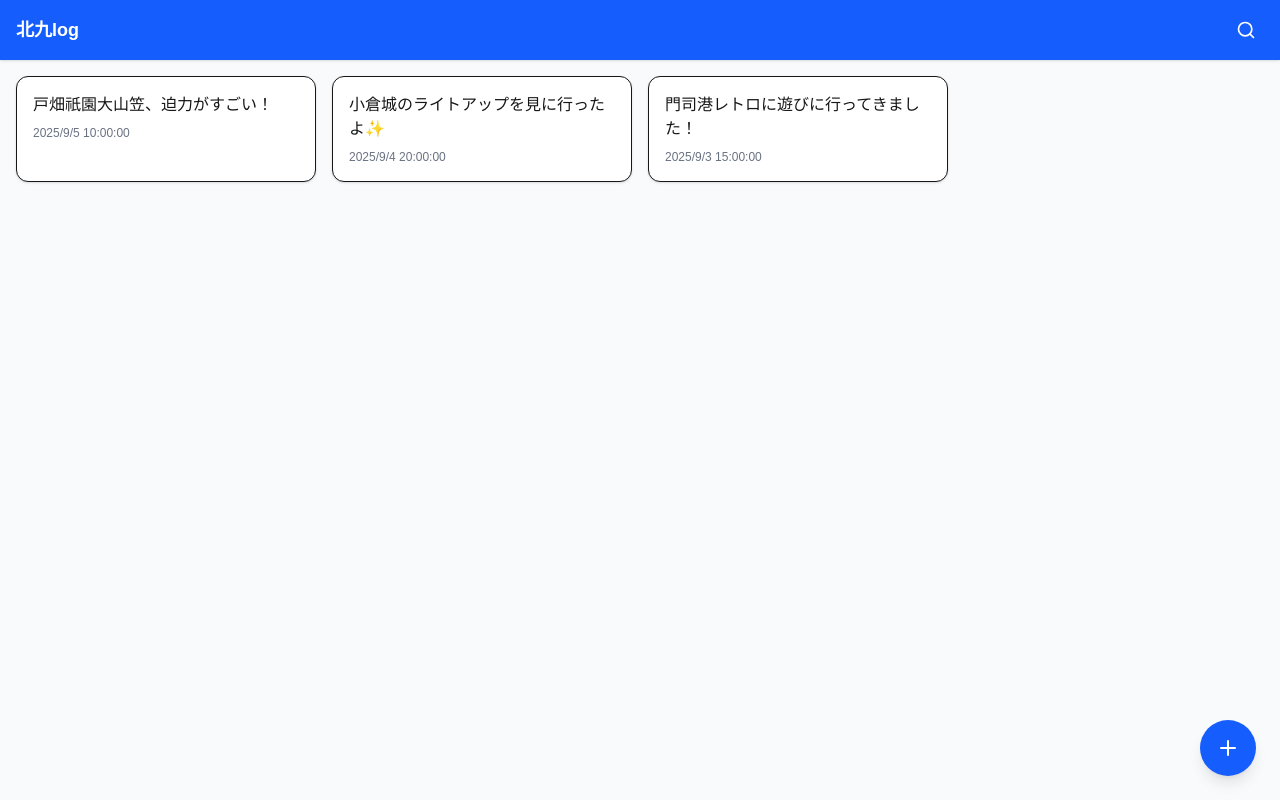
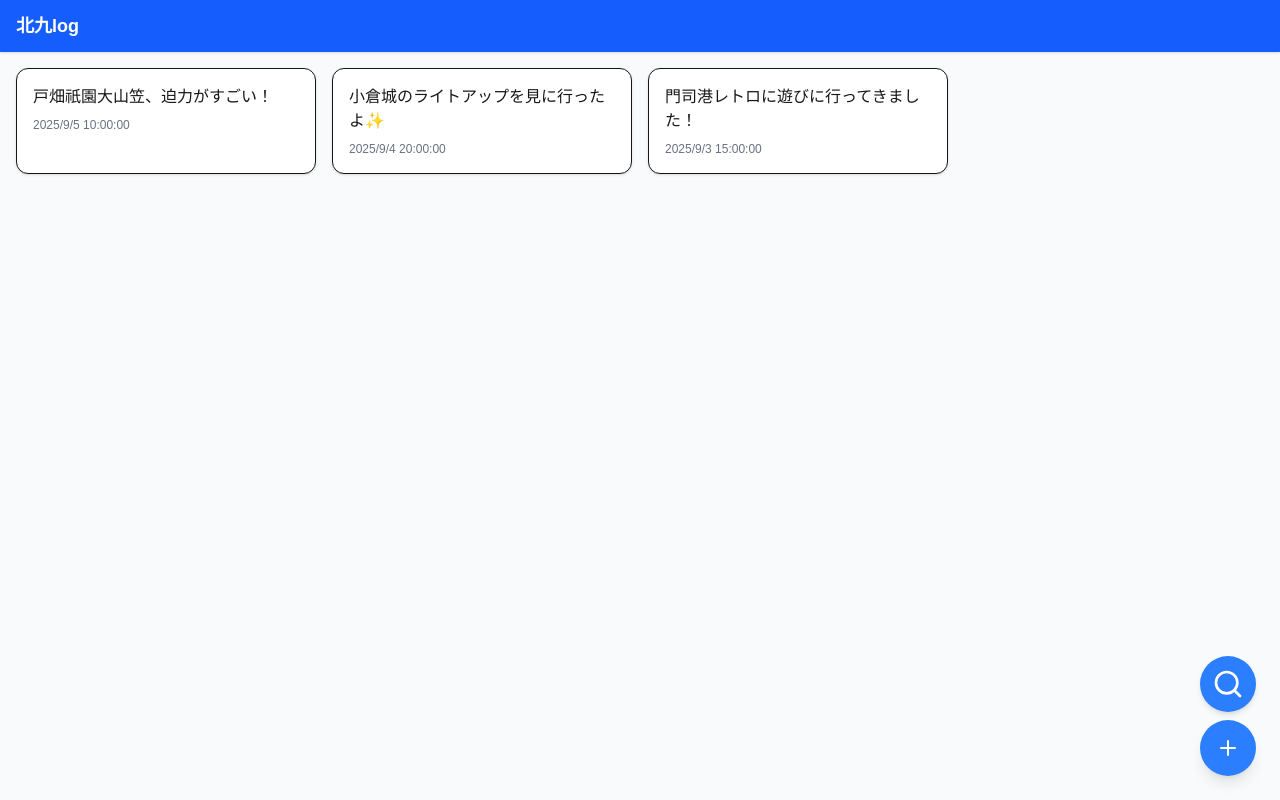
Before and after one commit to DIGIT-2025-NEXT/deokure, a Next.js app: page / in a window 1280 px wide. Built offline with nearby package versions, Linux system fonts and the light colour scheme.

Commit message:
ボタン改造
いい感じにした

```diff
--- a/app/page.tsx
+++ b/app/page.tsx
@@ -23,9 +23,6 @@ export default function HomePage() {
   {/* ヘッダー */}
   <header className="w-full flex justify-between items-center bg-blue-600 text-white px-4 py-3 shadow">
     <h1 className="text-lg font-bold">北九log</h1>
-    <button className="p-2 rounded-full hover:bg-blue-500">
-      <Search className="w-5 h-5" />
-    </button>
   </header>
 
   {/* 投稿一覧 */}
@@ -43,13 +40,22 @@ export default function HomePage() {
     ))}
   </div>
 
-  {/* 投稿ボタン */}
-  <Link
-    href="/post/new"
-    className="fixed bottom-6 right-6 bg-blue-600 text-white p-4 rounded-full shadow-lg hover:bg-blue-700"
-  >
-    <Plus className="w-6 h-6" />
-  </Link>
+  {/* 右下の固定ボタン群（縦方向） */}
+  <div className="fixed bottom-6 right-6 flex flex-col items-end gap-2">
+    {/* 検索ボタン（上） */}
+    <button className="bg-blue-500 text-white p-3 rounded-full shadow-md hover:bg-blue-400">
+      <Search className="w-8 h-8" />
+    </button>
+
+    {/* +ボタン（下） */}
+    <Link
+      href="/post/new"
+      className="bg-blue-500 text-white p-4 rounded-full shadow-lg hover:bg-blue-700"
+    >
+      <Plus className="w-6 h-6" />
+    </Link>
+  </div>
+
 </main>
 
   );
```
